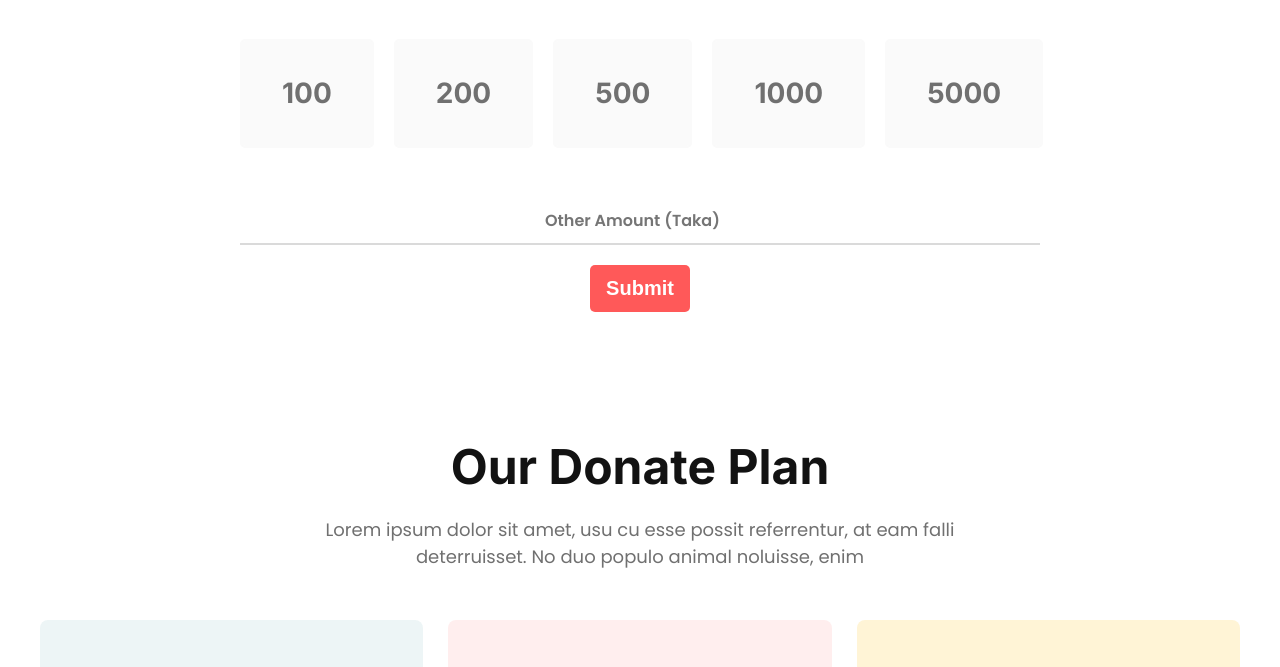
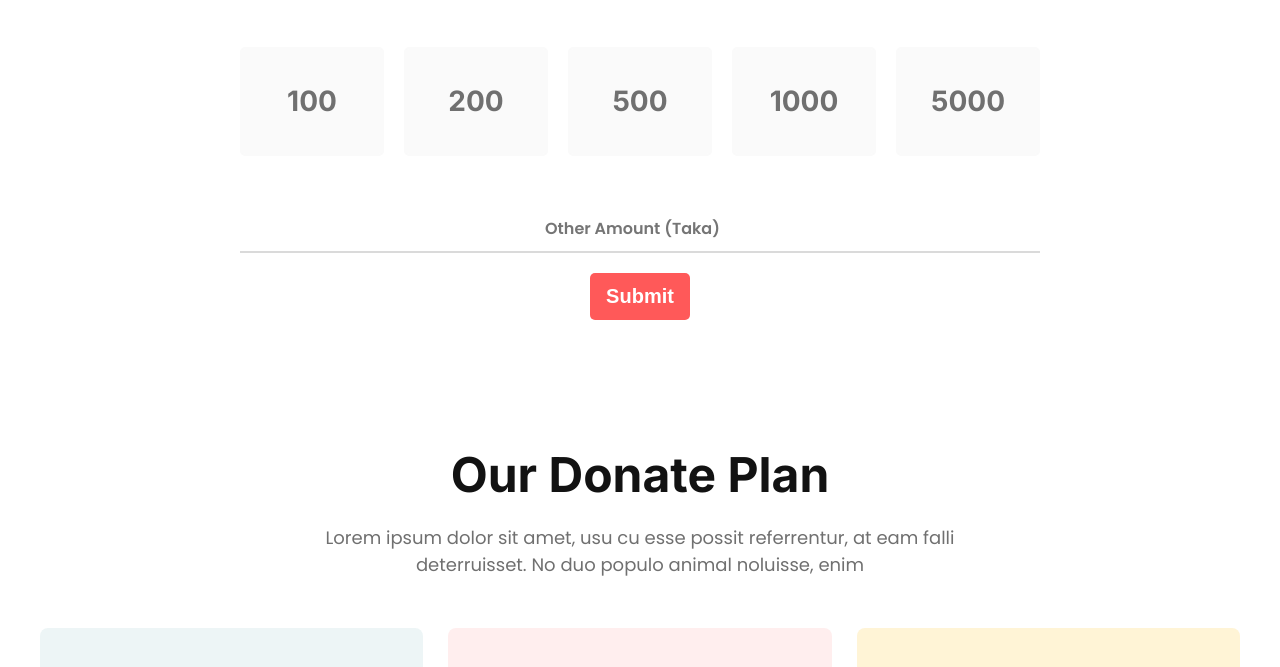
Before and after one commit to iamsagorali/donate-today, a plain HTML site: page index.html in a window 1280 px wide. Shown: the part 915-1582 px from the top of the page. Drawn offline with Linux system fonts and the light colour scheme.

Commit message:
simple update custom amount and with no padding for container

```diff
--- a/styles/style.css
+++ b/styles/style.css
@@ -23,13 +23,11 @@
   --bg-tertiary: rgba(79, 157, 166, 0.1);
 }
 
-body {
-  margin: 0;
-}
+
 .container {
   max-width: 1200px;
   margin: 125px auto 0;
-  padding: 0 20px;
+
 }
 .mini-container {
   max-width: 650px;
@@ -98,7 +96,7 @@ body {
   margin-top: 40px;
 }
 .donate-box {
-  padding: 12px 40px;
+  padding: 12px;
   background-color: #fafafa;
   border-radius: 5px;
   border: 2px solid #fafafa;
@@ -117,8 +115,8 @@ body {
 }
 
 .custom-amount {
+  width: 100%;
   margin-top: 50px;
-  width: 100%;
   padding: 10px 0;
   border: none;
   border-bottom: 2px solid #dadada;
@@ -176,7 +174,7 @@ body {
 }
 /* Newsletter section styles */
 .newsletter {
-  max-width: 900px;
+  max-width: 800px;
   margin: 0 auto;
   text-align: center;
   background-color: var(--bg-primary);
@@ -230,6 +228,7 @@ footer {
   .donate-options {
     grid-template-columns: repeat(2, 1fr);
   }
+
   .donate-plans {
     grid-template-columns: repeat(1, 1fr);
   }
```
Also changed, not shown: index.html (+2 -2 lines).
